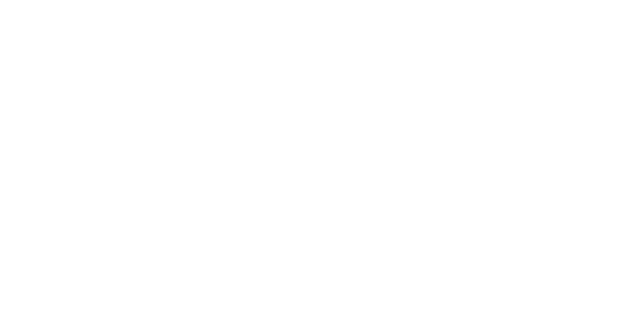
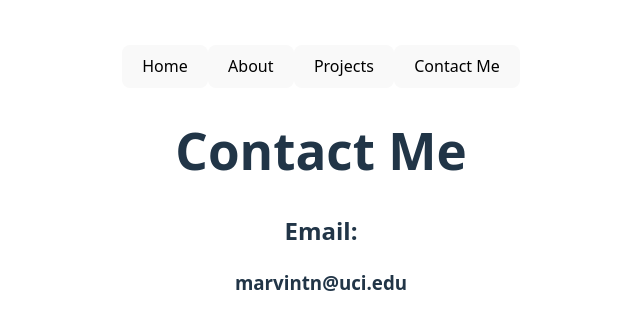
Before and after one commit to marvinnguyen617/myportfolio, a React (Vite) app: page /#/contact in a window 1280 px wide. Before the commit this address had no page. Shown: the part 220-550 px from the top of the page, without its empty margins (319-959 px from the left). Built offline with nearby package versions, Linux system fonts and the light colour scheme.

Commit message:
added contact page

```diff
--- a/src/App.tsx
+++ b/src/App.tsx
@@ -3,6 +3,7 @@
 import { Home } from './Pages/home'
 import { About } from './Pages/about'
 import { Projects } from './Pages/projects'
+import { Contact } from './Pages/contact'
 import { Layout } from './Components/layout'
 
 function App() {
@@ -14,6 +15,7 @@
           <Route path="/" element={<Home />} />
           <Route path="/about" element={<About />} />
           <Route path="/projects" element={<Projects />} />
+          <Route path="/contact" element={<Contact />} />
         </Route>
       </Routes>
     </Router>
--- /dev/null
+++ b/src/Pages/contact.tsx
@@ -0,0 +1,9 @@
+export function Contact() {
+    return (
+    <>
+        <h1>Contact Me</h1>
+        <h2>Email:</h2>
+        <h3>marvintn@uci.edu</h3>
+    </>
+    )
+}
```
